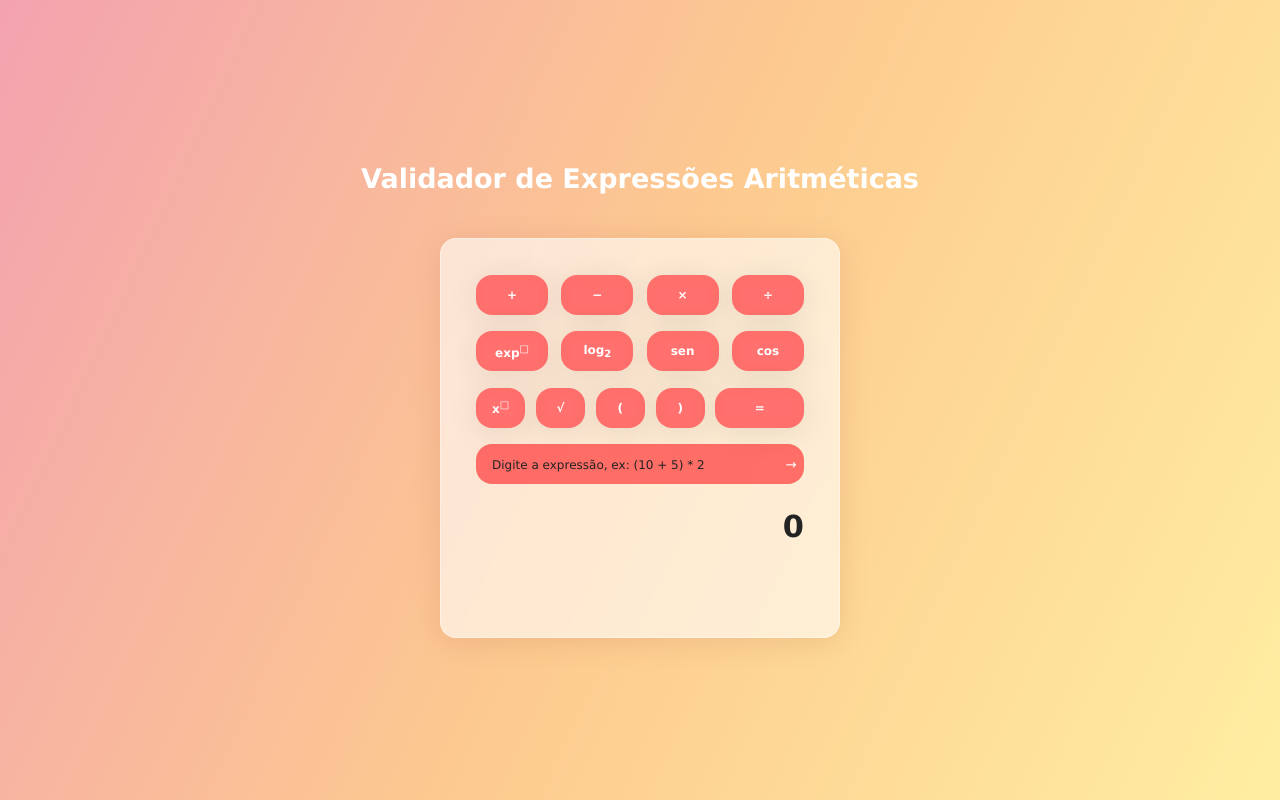
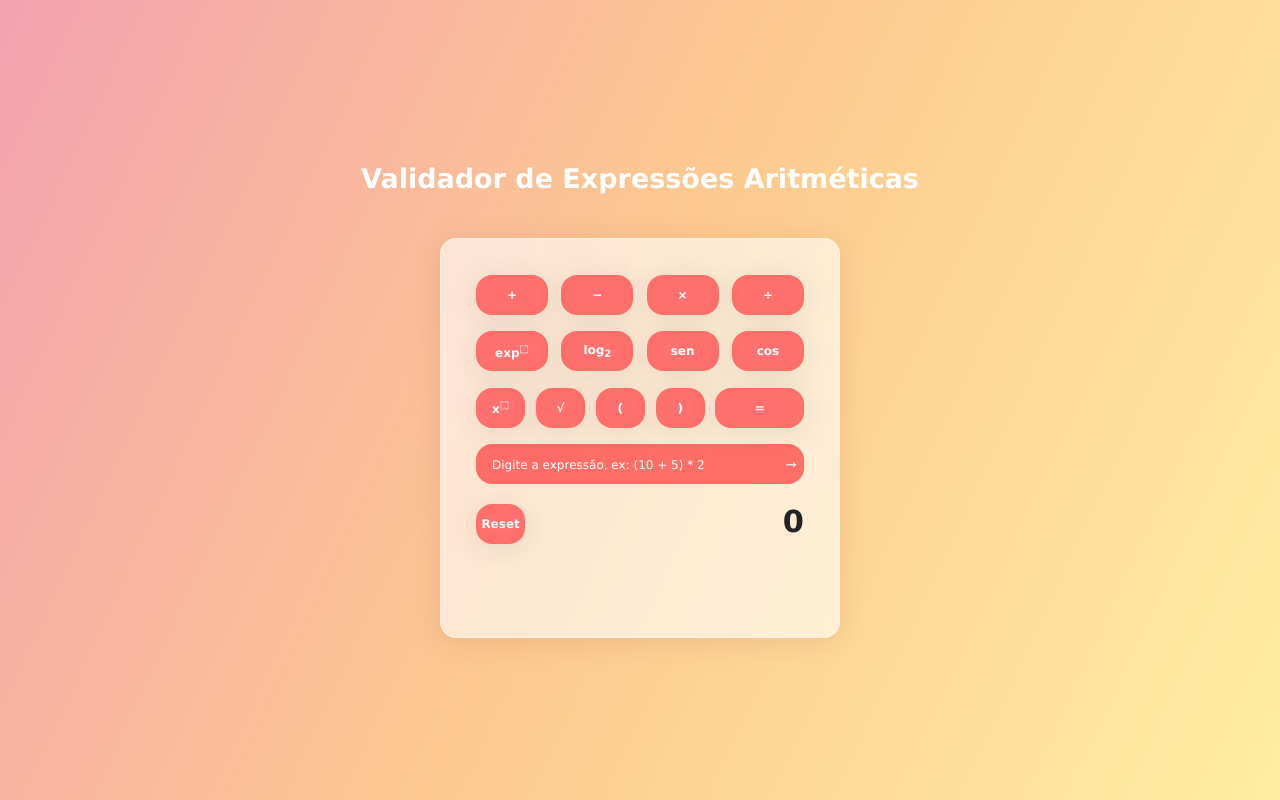
Before and after one commit to Arthur-Negrao-Smith/Interpretador-Aritmetico-Python, a plain HTML site: page src/ui/index.html in a window 1280 px wide. Drawn offline with Linux system fonts and the light colour scheme.

Commit message:
feat:  Add reset button

```diff
--- a/src/ui/index.html
+++ b/src/ui/index.html
@@ -69,7 +69,13 @@
                     </button>
                 </section>
 
-                <div class="result-area" id="result-area">0</div>
+                <div class="result-area">
+                    <button class="reset-button" type="reset">
+                        Reset
+                    </button>
+                    <p id="result">0</p>
+                </div>
+                <div class="error-area" id="error-area"></div>
             </div>
         </div>
 
--- a/src/ui/style.css
+++ b/src/ui/style.css
@@ -85,7 +85,7 @@ body{
     padding: 15px;
 }
 ::-webkit-input-placeholder{
-    color: #232323;
+    color: #ffffff;
     font-size: 12px;
     font-family: Verdana, Geneva, Tahoma, sans-serif;
 }
@@ -110,10 +110,38 @@ body{
     color: #232323;
     text-align: right;
     font-size: 1.9em;
-    padding-top: 5px;
+    padding: auto;
     word-wrap: break-word;
     font-family: Verdana, Geneva, Tahoma, sans-serif;
     font-weight: bold;
+    display: flex;
+    justify-content: space-between;
+    margin: 5% 0;
+}
+.reset-button{
+    backdrop-filter: blur(5.5px);
+    -webkit-backdrop-filter: blur(5.5px);
+    background: rgba(255, 67, 67, 0.75);
+    border: 1px solid rgba(255, 255, 255, 0.01);
+    border-radius: 16px;
+    box-shadow: 0 4px 30px rgba(35, 35, 35, 0.1);
+    color: #ffffff;
+    flex-basis: 15%;
+    font-family: Verdana, Geneva, Tahoma, sans-serif;
+    font-size: 12px;
+    font-weight: bold;
+    height: 40px;
+}
+.reset-button:hover{
+    background-color:#fcaf98;
+    color:#232323
+}
+.reset-button:active{
+    background-color:#ff8c83;
+}
+.error-area{
+    font-size: 12px;
+    padding: 8px;
 }
 .double{
     flex-basis: 22%;
```
